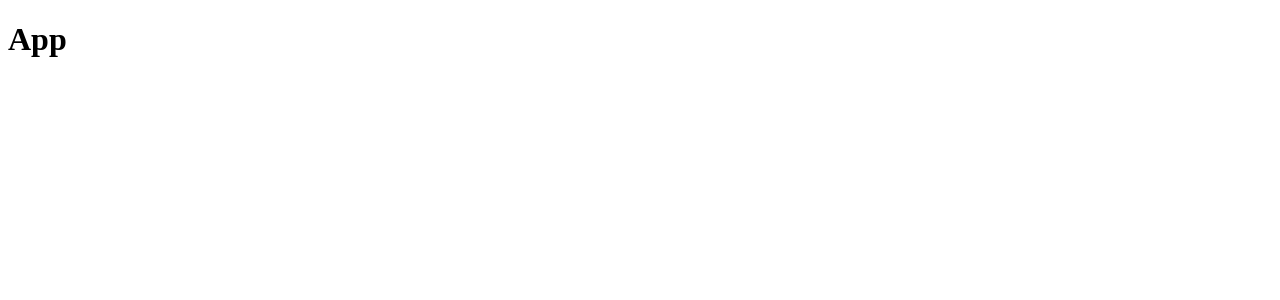
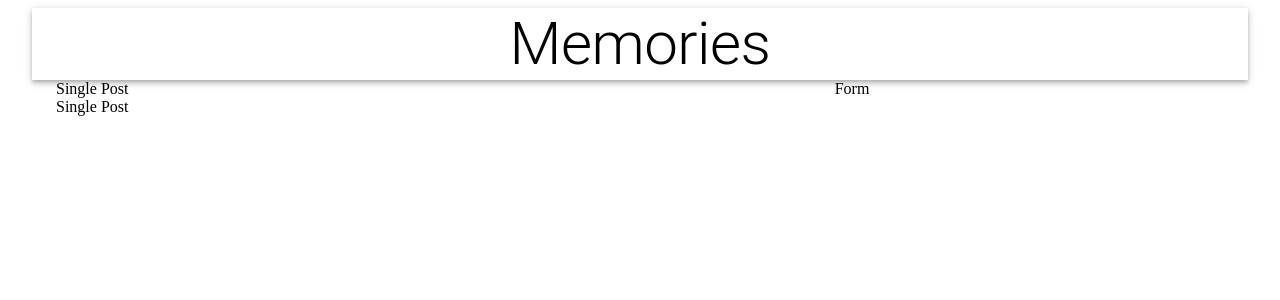
Before and after one commit to Mihailob5017/mern-memoties, a React (Create React App) app in the folder client/: page / in a window 1280 px wide. Shown: the top 300 px of the page. Built offline with nearby package versions, Linux system fonts and the light colour scheme.

Commit message:
created all the needed components and connected them

```diff
--- a/client/src/App.js
+++ b/client/src/App.js
@@ -1,10 +1,32 @@
 import React from 'react';
+import { Container, AppBar, Typography, Grow, Grid } from '@material-ui/core';
+import memories from './images/memories.png';
 
+// Components
+import Posts from './components/Posts/Posts';
+import Form from './components/Form/Form';
 const App = () => {
 	return (
-		<div>
-			<h1>App</h1>
-		</div>
+		<Container maxWidth='lg'>
+			<AppBar position='static' color='inherit'>
+				<Typography variant='h2' align='center'>
+					Memories
+				</Typography>
+				{/* <img src={memories} alt='memories' height='30%' /> */}
+			</AppBar>
+			<Grow in>
+				<Container>
+					<Grid container justify='space-between' alignItems='stretch'>
+						<Grid item xs={12} sm={7}>
+							<Posts />
+						</Grid>
+						<Grid item xs={12} sm={4}>
+							<Form />
+						</Grid>
+					</Grid>
+				</Container>
+			</Grow>
+		</Container>
 	);
 };
 
--- /dev/null
+++ b/client/src/components/Form/Form.js
@@ -0,0 +1,7 @@
+import React from 'react';
+
+const Form = () => {
+	return <div>Form</div>;
+};
+
+export default Form;
--- /dev/null
+++ b/client/src/components/Posts/Post/Post.js
@@ -0,0 +1,7 @@
+import React from 'react';
+
+const Post = () => {
+	return <div>Single Post</div>;
+};
+
+export default Post;
--- /dev/null
+++ b/client/src/components/Posts/Posts.js
@@ -0,0 +1,14 @@
+import React from 'react';
+
+// Components
+import Post from './Post/Post';
+const Posts = () => {
+	return (
+		<div>
+			<Post />
+			<Post />
+		</div>
+	);
+};
+
+export default Posts;
```
Also changed, not shown: client/src/components/Form/styles.js (added), client/src/components/Posts/Post/style.js (added), client/src/components/Posts/styles.js (added), client/src/styles.js (added).
